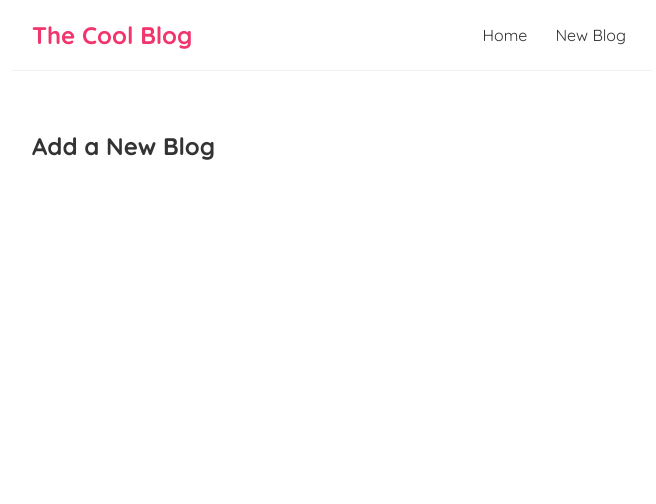
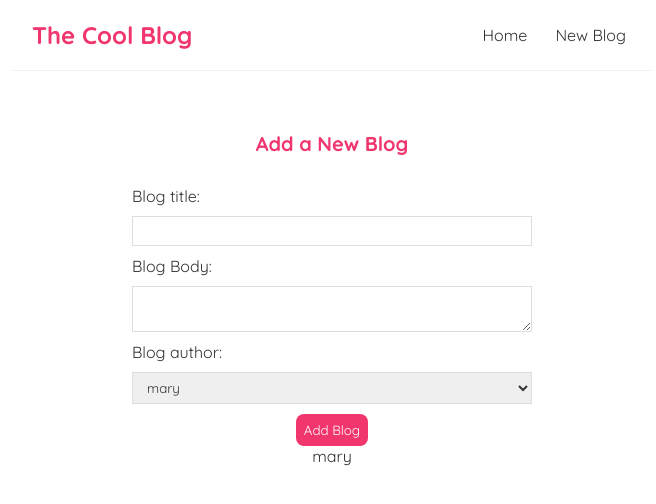
Before and after one commit to aimeehorwood/React-Blog, a React (Create React App) app in the folder dojo-blog/: page /create in a window 1280 px wide. Shown: the top 504 px of the page, without its empty margins (308-964 px from the left). Built offline with nearby package versions, Linux system fonts and the light colour scheme; the HTML template or start-up script is replaced by a standard one.

Commit message:
adds progress with submitting events

```diff
--- a/dojo-blog/src/Create.js
+++ b/dojo-blog/src/Create.js
@@ -1,7 +1,43 @@
+import { useState } from "react";
+
 const Create = () => {
+    const [title, setTitle] = useState('');
+    const [body, setBody] = useState('');
+    const [author, setAuthor] = useState('mary')
+
+
+
     return (
         <div className="create">
             <h2> Add a New Blog</h2>
+            <form>
+                <label> Blog title: </label>
+                <input
+                type = "text"
+                required
+                value={title}
+                onChange = {(e) => setTitle(e.target.value)}
+                />
+                <label> Blog Body:</label>
+                <textarea
+                required
+                value={body}
+                onChange =  {(e) => setBody(e.target.value)}
+                ></textarea>
+                <label> Blog author: </label>
+                <select
+                 value={author}
+                 onChange =  {(e) => setAuthor(e.target.value)}
+
+                >
+                    <option value="mary">mary</option>
+                    <option value="zara">zara</option>
+                </select>
+                <button>Add Blog</button>
+                <p> {title}</p>
+                <p> {body}</p>
+                <p> {author}</p>
+            </form>
         </div>
      );
 }
--- a/dojo-blog/src/index.css
+++ b/dojo-blog/src/index.css
@@ -71,3 +71,35 @@
   border-radius: 8px;
   cursor: pointer;
 }
+
+/* create new blog form */
+.create {
+  max-width: 400px;
+  margin: 0 auto;
+  text-align: center;
+}
+.create label {
+  text-align: left;
+  display: block;
+}
+.create h2 {
+  font-size: 20px;
+  color: #f1356d;
+  margin-bottom: 30px;
+}
+.create input, .create textarea, .create select {
+  width: 100%;
+  padding: 6px 10px;
+  margin: 10px 0;
+  border: 1px solid #ddd;
+  box-sizing: border-box;
+  display: block;
+}
+.create button {
+  background: #f1356d;
+  color: #fff;
+  border: 0;
+  padding: 8px;
+  border-radius: 8px;
+  cursor: pointer;
+}
```
